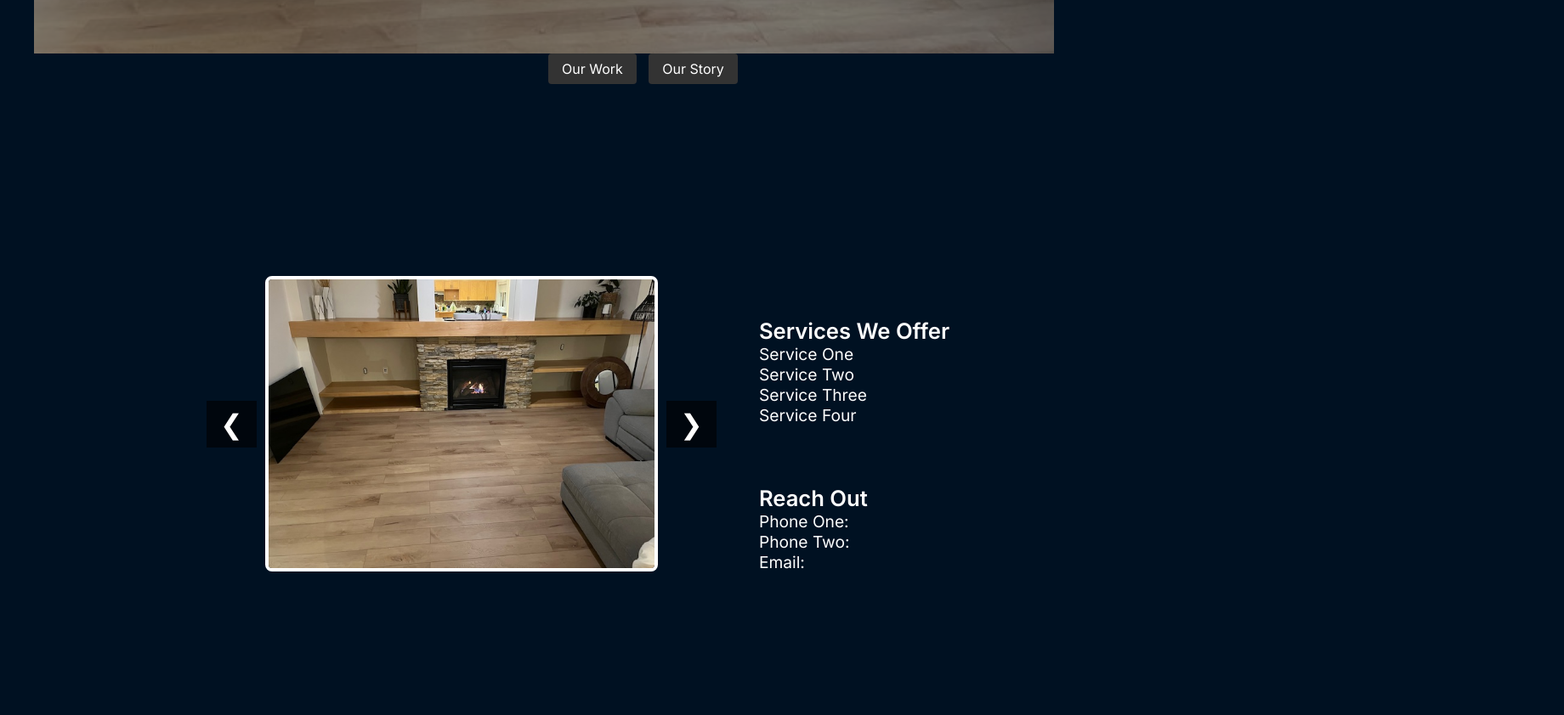
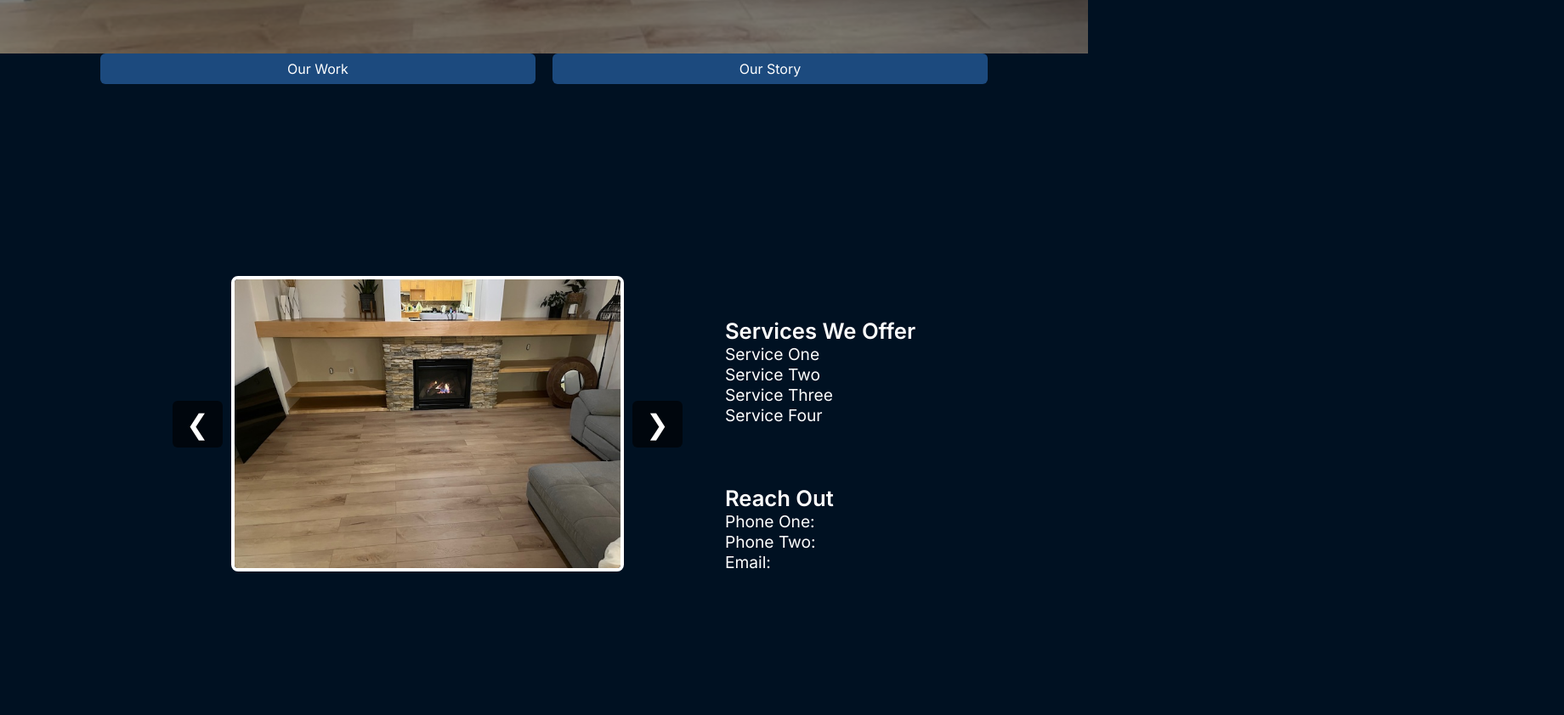
Before and after one commit to dave-sommerville/modhome-enhancements-inc, a plain HTML site: page index.html in a window 1280 px wide. Shown: the part 737-1579 px from the top of the page at 85% size, 1840 px wide, since content can reach past the window. Drawn offline with Linux system fonts and the light colour scheme.

Commit message:
Some style fixes

```diff
--- a/index.html
+++ b/index.html
@@ -23,13 +23,13 @@
     <script src="./src/js/app.js" defer></script>
 </head>
 <body>
-  <header class="f-col container center">
+  <header class="f-col center">
     <h1></h1>
     <img src="./src/img/logo.jpg" alt="" class="logo">
     <button class="btn">Reach Out</button>
   </header>
-  <main class="container">
-    <nav class="nav-buttons">
+  <main class="">
+    <nav class="nav-btns">
       <button data-slide="0">Our Work</button>
       <button data-slide="1">Our Story</button>
     </nav>
@@ -38,11 +38,11 @@
       <div class="slider-wrapper">
         <section class="slide work">
           <div class="gallery-container">
-            <button class="nav-button left prev-btn">&#10094;</button>
+            <button class="gallery-btn left prev-btn">&#10094;</button>
             <div class="image-frame">
               <img class="gallery-image" src="./src/img/reno1.jpg" alt="Gallery Image">
             </div>
-            <button class="nav-button right next-btn">&#10095;</button>
+            <button class="gallery-btn right next-btn">&#10095;</button>
           </div>
           <article>
             <ul>
@@ -79,8 +79,8 @@
       </div>
     </main>
 
-      <!-- <footer>
-      </footer> -->
+      <footer>
+      </footer>
   </body>
   </html>
 
--- a/src/css/app.css
+++ b/src/css/app.css
@@ -8,7 +8,7 @@
   --clr-bg: #012;
   --clr-bg-secondary: #234;
   --clr-light: #fefefe;
-  --clr-primary: #fe521d;
+  --clr-primary: #1c4a7e;
   --clr-accent: #31569b;
   --clr-dark: #012;
   --app-border-rad: 6px;
@@ -67,8 +67,8 @@ ul {
   Main Code
 <-----------------------------------------------------------*/
 body {
-  background-color: #012;
-  color: #fefefe;
+  background-color: var(--clr-bg);
+  color: var(--clr-light);
   font-family: "Inter", "Poppins", sans-serif;
 }
 
@@ -79,7 +79,6 @@ header {
   background: url('../img/reno3.jpg') no-repeat center center;
   background-size: cover;
   z-index: 0;
-  color: white; /* ensure contrast */
 }
 
 header::before {
@@ -94,6 +93,7 @@ header::before {
   height: 300px;
   border-radius: var(--app-border-rad);
   margin-bottom: var(--app-spacing);
+  box-shadow: -2px 2px 3px #00112280, -3px 3px 4px #fefefe30;
 }
 .work {
   display: flex;
@@ -153,11 +153,13 @@ header::before {
   border: none;
   margin-bottom: var(--app-spacing);
   background-color: var(--clr-primary);
-  color: #012;
+  color: var(--clr-light);
   font-weight: 500;
   cursor: pointer;
   transition: all 0.3s ease-in-out;
+  box-shadow: -2px 2px 3px #00112280, -3px 3px 4px #fefefe30;
 }
+
 .btn.secondary {
   background-color: transparent;
   border: solid 2px var(--clr-primary);
@@ -165,7 +167,7 @@ header::before {
   font-weight: 700;
 }
 .btn:hover {
-  box-shadow: 1px 1px 2px #fefefe49;
+  box-shadow: -3px 3px 3px #00112280, -4px 4px 4px #fefefe30;
   transform: translateY(-2px);
 }
 
@@ -197,18 +199,19 @@ h2 {
   border-radius: 8px;
 }
 
-.nav-button {
+.gallery-btn {
   background: rgba(0, 0, 0, 0.6);
   color: white;
   border: none;
+  border-radius: var(--app-border-rad);
   font-size: 2rem;
   padding: 0.5rem 1rem;
   cursor: pointer;
   z-index: 10;
-  transition: background 0.3s ease;
+  transition: var(--app-transition);
 }
 
-.nav-button:hover {
+.gallery-btn:hover {
   background: rgba(255, 255, 255, 0.3);
 }
 
@@ -219,24 +222,28 @@ h2 {
 .right {
   margin-left: 10px;
 }
-.nav-buttons {
+.nav-btns {
+  width: 100svw;
+  display: flex;
+  gap: 10px;
+  justify-content: center;
   position: sticky;
   top: 10px;
-  left: 50%;
-  transform: translateX(50%);
+  left: 10px;
   z-index: 10;
 }
 
-.nav-buttons button {
+.nav-btns button {
+  width: 40svw;
   margin: 0 5px;
   padding: 0.5em 1em;
   font-size: 1rem;
   cursor: pointer;
   border: none;
-  background: #333;
-  color: white;
-  border-radius: 4px;
-  transition: background 0.3s;
+  background: var(--clr-primary);
+  color: var(--clr-light);
+  border-radius: var(--app-border-rad);
+  transition: var(--app-transition);
 }
 
 .nav-buttons button:hover {
@@ -251,7 +258,8 @@ h2 {
 
 .slider-wrapper {
   display: flex;
-  width: 400%; /* 4 slides */
+  justify-content: center;
+  width: 200%;
   height: 100%;
   transition: transform 0.6s ease;
 }
@@ -264,6 +272,9 @@ h2 {
   align-items: center;
   justify-content: center;
   color: #fefefe;
+}
+footer{
+  height: 20px;
 }
 @media(max-width: 875px) {
   .work{
--- a/src/js/app.js
+++ b/src/js/app.js
@@ -44,7 +44,7 @@ listen('click', nextButton, () => {
 });
 
 const wrapper = select('.slider-wrapper');
-const buttons = document.querySelectorAll('.nav-buttons button');
+const buttons = document.querySelectorAll('.nav-btns button');
 
 buttons.forEach(btn => {
   btn.addEventListener('click', () => {
```
